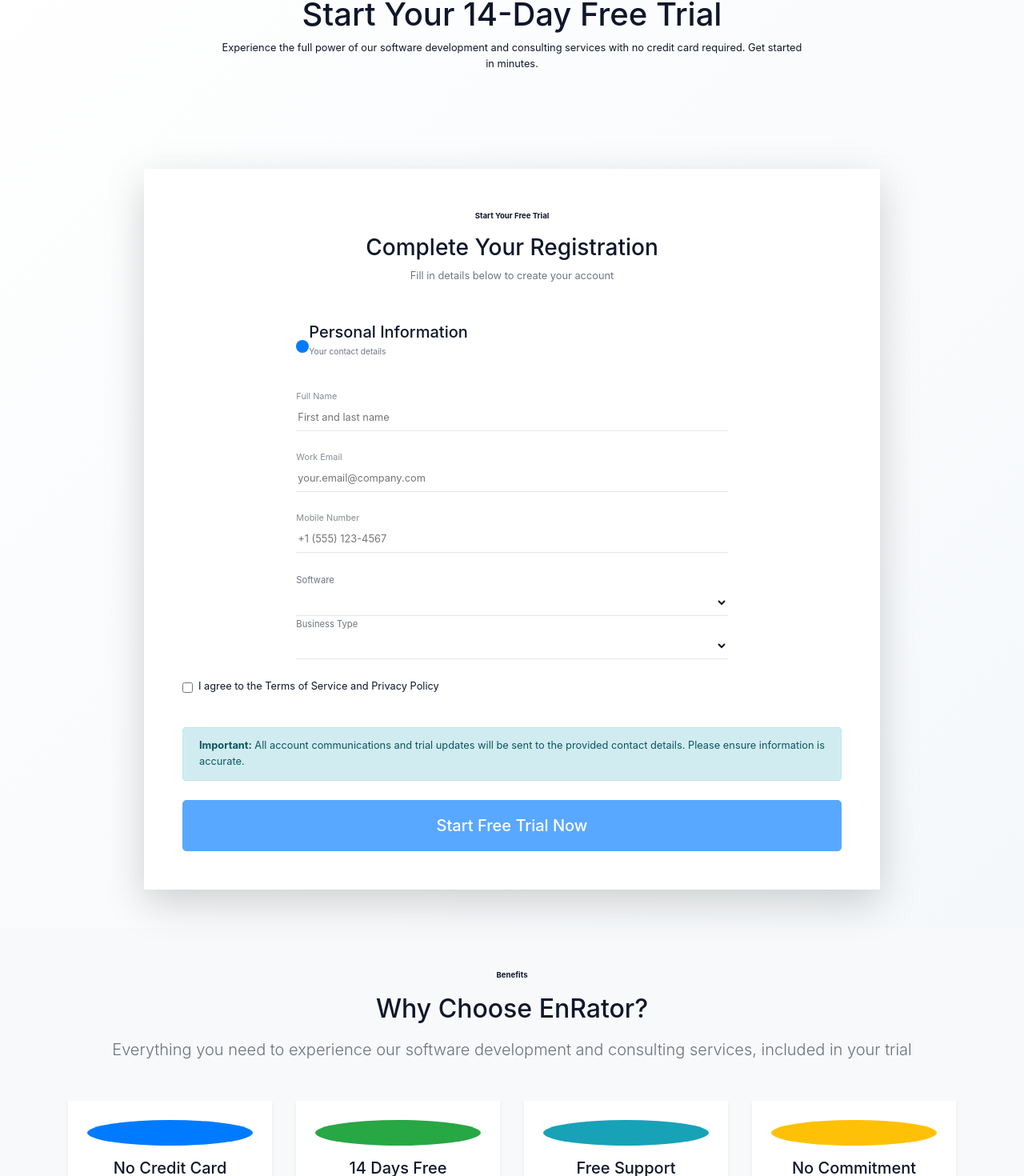
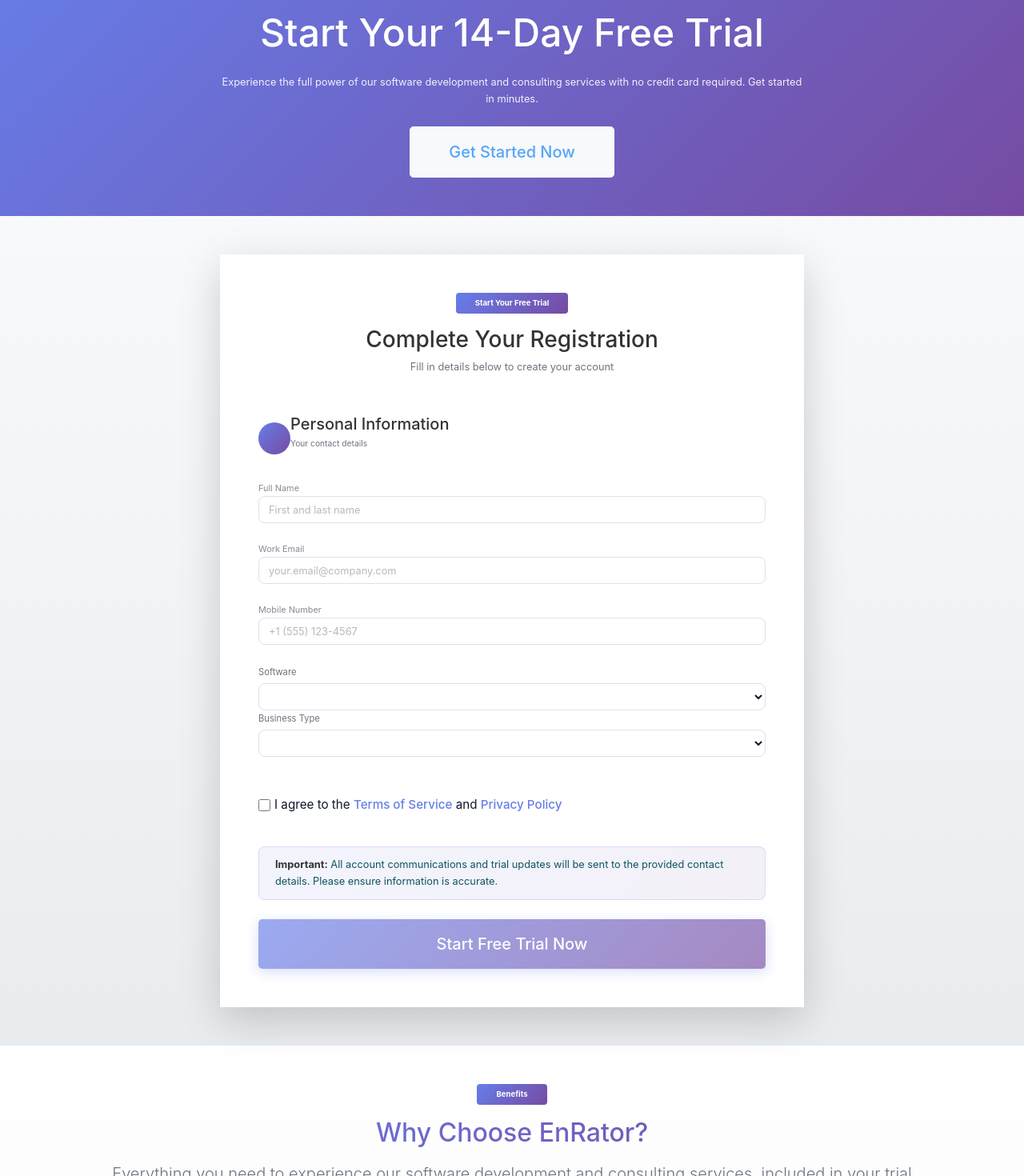
Before and after one commit to ashish005/company, an Angular app: page /trial in a window 1280 px wide. Shown: the part 139-1609 px from the top of the page at 80% size. Built offline with nearby package versions, Linux system fonts and the light colour scheme.

Commit message:
menu fixes

```diff
--- a/src/app/views/pricing-info.view.ts
+++ b/src/app/views/pricing-info.view.ts
@@ -20,7 +20,7 @@
         this.activeSoftware = this.lookups.softwares[0];
     }
 
-    ngOnInit(){ this.fetchSectorDetails(); }
+    ngOnInit(){  }//this.fetchSectorDetails();
 
     showBySoftware(software: any){
         this.activeSoftware = software;
--- a/src/app/views/templates/trial.html
+++ b/src/app/views/templates/trial.html
@@ -1,16 +1,21 @@
 <div class="trial-page">
   <!-- Hero Section -->
-  <section class="hero-section py-5">
-    <div class="container">
+  <section class="hero-section py-5 position-relative overflow-hidden" style="background: linear-gradient(135deg, #667eea 0%, #764ba2 100%);">
+    <div class="container position-relative" style="z-index: 2;">
       <div class="row align-items-center">
         <div class="col-lg-8 mx-auto text-center">
-          <div class="hero-content">
-            <div class="badge mb-3">
+          <div class="hero-content text-white">
+            <div class="badge bg-white bg-opacity-20 text-white mb-4 px-4 py-2 rounded-pill border border-white border-opacity-30">
               <i class="fa fa-rocket me-2"></i>Free Trial
             </div>
-            <h1 class="hero-title">Start Your 14-Day Free Trial</h1>
-            <p class="hero-subtitle mb-4">Experience the full power of our software development and consulting services with
+            <h1 class="hero-title fw-bold mb-4" style="font-size: 3rem;">Start Your 14-Day Free Trial</h1>
+            <p class="hero-subtitle mb-4 fs-5" style="opacity: 0.9;">Experience the full power of our software development and consulting services with
               no credit card required. Get started in minutes.</p>
+            <div class="mt-4">
+              <a [routerLink]="['/trial']" class="btn btn-light btn-lg px-5 py-3 rounded-pill fw-bold text-primary">
+                Get Started Now <i class="fa fa-arrow-right ms-2"></i>
+              </a>
+            </div>
           </div>
         </div>
       </div>
@@ -18,32 +23,32 @@
   </section>
 
   <!-- Registration Form -->
-  <section class="section-padding py-5" *ngIf="!successResp?.isSuccess">
+  <section class="section-padding py-5" style="background: linear-gradient(180deg, #f8f9fa 0%, #e9ecef 100%);" *ngIf="!successResp?.isSuccess">
     <div class="container">
       <div class="row justify-content-center">
-        <div class="col-lg-10">
-          <div class="contact-form-card p-5 bg-white rounded-4 shadow-lg">
+        <div class="col-lg-8">
+          <div class="contact-form-card p-4 p-md-5 bg-white rounded-4 shadow-lg border-0" style="border-top: 4px solid #667eea;">
             <form class="contact-form" [formGroup]="customForm">
               <!-- Form Header -->
               <div class="form-header text-center mb-5">
-                <div class="badge mb-3">
+                <div class="badge mb-3 px-4 py-2 rounded-pill" style="background: linear-gradient(135deg, #667eea 0%, #764ba2 100%); color: white;">
                   <i class="fa fa-rocket me-2"></i>Start Your Free Trial
                 </div>
-                <h3 class="form-title fw-bold mb-2">Complete Your Registration</h3>
+                <h3 class="form-title fw-bold mb-2" style="color: #333;">Complete Your Registration</h3>
                 <p class="form-subtitle text-muted">Fill in details below to create your account</p>
               </div>
 
               <div class="row">
-                <div class="col-lg-8 mx-auto">
+                <div class="col-12">
                   <!-- Personal Information Section -->
-                  <div class="form-section">
+                  <div class="form-section mb-4">
                     <div class="section-header mb-4">
                       <div class="d-flex align-items-center mb-3">
-                        <div class="section-icon me-3 bg-primary bg-opacity-10 rounded-circle p-2">
-                          <i class="fa fa-user text-primary"></i>
+                        <div class="section-icon me-3 rounded-circle p-2" style="background: linear-gradient(135deg, #667eea 0%, #764ba2 100%); width: 40px; height: 40px; display: flex; align-items: center; justify-content: center;">
+                          <i class="fa fa-user text-white"></i>
                         </div>
                         <div>
-                          <h5 class="section-title fw-bold mb-1">Personal Information</h5>
+                          <h5 class="section-title fw-bold mb-1" style="color: #333;">Personal Information</h5>
                           <p class="section-subtitle text-muted small">Your contact details</p>
                         </div>
                       </div>
@@ -52,17 +57,17 @@
                     <div class="row g-3">
                       <div class="col-12">
                         <div class="md-form-group float-label">
-                          <input type="text" formControlName="contactPersonName" class="md-input"
+                          <input type="text" formControlName="contactPersonName" class="md-input form-control"
                                  [ngClass]="{ 'is-invalid': submitted && f['contactPersonName'].errors }"
-                                 placeholder="First and last name">
+                                 placeholder="First and last name" style="border: 1px solid #dee2e6; padding: 0.75rem; border-radius: 0.5rem;">
                           <label>Full Name</label>
                         </div>
                       </div>
                       <div class="col-12">
                         <div class="md-form-group float-label">
-                          <input type="email" formControlName="contactPersonEmail" class="md-input"
+                          <input type="email" formControlName="contactPersonEmail" class="md-input form-control"
                                  [ngClass]="{ 'is-invalid': submitted && f['contactPersonEmail'].errors }"
-                                 placeholder="your.email@company.com">
+                                 placeholder="your.email@company.com" style="border: 1px solid #dee2e6; padding: 0.75rem; border-radius: 0.5rem;">
                           <label>Work Email</label>
                           <div *ngIf="submitted && f['contactPersonEmail'].errors" class="text-danger small mt-1">
                             <div *ngIf="f['contactPersonEmail'].errors['required']">Email is required</div>
@@ -72,9 +77,9 @@
                       </div>
                       <div class="col-12">
                         <div class="md-form-group float-label">
-                          <input type="tel" formControlName="contactPersonMobile" class="md-input"
+                          <input type="tel" formControlName="contactPersonMobile" class="md-input form-control"
                                  [ngClass]="{ 'is-invalid': submitted && f['contactPersonMobile'].errors }"
-                                 placeholder="+1 (555) 123-4567">
+                                 placeholder="+1 (555) 123-4567" style="border: 1px solid #dee2e6; padding: 0.75rem; border-radius: 0.5rem;">
                           <label>Mobile Number</label>
                           <div *ngIf="submitted && f['contactPersonMobile'].errors" class="text-danger small mt-1">
                             <div *ngIf="f['contactPersonMobile'].errors['required']">Mobile number is required</div>
@@ -85,8 +90,8 @@
                       </div>
                       <div class="col-12">
                         <div class="md-form-group float-label p-0">
-                          <label class="text-xs text-muted m-0">Software</label>
-                          <select class="md-input" formControlName="softwareCode">
+                          <label class="text-xs text-muted m-0 mb-1">Software</label>
+                          <select class="md-input form-select" formControlName="softwareCode" style="border: 1px solid #dee2e6; padding: 0.75rem; border-radius: 0.5rem;">
                             <option *ngFor="let entity of lookup.softwares;"
                                     [ngValue]="entity.code">{{entity.name}}</option>
                           </select>
@@ -94,8 +99,8 @@
                       </div>
                       <div class="col-12">
                         <div class="md-form-group float-label p-0">
-                          <label class="text-xs text-muted m-0">Business Type</label>
-                          <select class="md-input" formControlName="businessTypeCode">
+                          <label class="text-xs text-muted m-0 mb-1">Business Type</label>
+                          <select class="md-input form-select" formControlName="businessTypeCode" style="border: 1px solid #dee2e6; padding: 0.75rem; border-radius: 0.5rem;">
                             <option value="">Select business type</option>
                             <option *ngFor="let entity of businessTypes;"
                                     [ngValue]="entity.code">{{entity.name}}</option>
@@ -113,10 +118,10 @@
                   <div class="col-12">
                     <div class="form-group">
                       <div class="form-check">
-                        <input class="form-check-input" type="checkbox" id="terms" (change)="termsAccepted = $event.target.checked" required>
-                        <label class="form-check-label" for="terms">
-                          I agree to the <a href="#" class="link-primary">Terms of Service</a> and <a href="#"
-                                                                                                      class="link-primary">Privacy
+                        <input class="form-check-input" type="checkbox" id="terms" (change)="termsAccepted = $event.target.checked" required style="width: 1.2em; height: 1.2em;">
+                        <label class="form-check-label" for="terms" style="font-size: 0.95rem;">
+                          I agree to the <a href="#" class="link-primary" style="color: #667eea; text-decoration: none; font-weight: 500;">Terms of Service</a> and <a href="#"
+                                                                                                      class="link-primary" style="color: #667eea; text-decoration: none; font-weight: 500;">Privacy
                           Policy</a>
                         </label>
                       </div>
@@ -124,9 +129,9 @@
                   </div>
                 </div>
 
-                <div class="alert alert-info mt-4">
-                  <i class="fa fa-info-circle me-2"></i>
-                  <strong>Important:</strong> All account communications and trial updates will be sent to the provided
+                <div class="alert alert-info mt-4" style="background: linear-gradient(135deg, #667eea15 0%, #764ba215 100%); border: 1px solid #667eea30; border-radius: 0.5rem;">
+                  <i class="fa fa-info-circle me-2" style="color: #667eea;"></i>
+                  <strong style="color: #333;">Important:</strong> All account communications and trial updates will be sent to the provided
                   contact details. Please ensure information is accurate.
                 </div>
               </div>
@@ -134,8 +139,9 @@
               <!-- Submit Button -->
               <div class="row mt-4">
                 <div class="col-12 text-center">
-                  <button class="btn btn-primary btn-lg w-100 px-5 py-3" (click)="onSubmit(customForm)"
-                          [disabled]="!customForm.valid || !termsAccepted || submitted">
+                  <button class="btn btn-lg w-100 px-5 py-3 rounded-pill fw-bold text-white" (click)="onSubmit(customForm)"
+                          [disabled]="!customForm.valid || !termsAccepted || submitted"
+                          style="background: linear-gradient(135deg, #667eea 0%, #764ba2 100%); border: none; box-shadow: 0 4px 15px rgba(102, 126, 234, 0.4);">
                     <i *ngIf="submitted" class='fa fa-circle-o-notch fa-spin me-2'></i>
                     {{ submitted ? 'Creating Your Account...' : 'Start Free Trial Now' }}
                   </button>
@@ -210,54 +216,54 @@
   </section>
 
   <!-- Benefits Section -->
-  <section class="section-padding py-5 bg-light" *ngIf="!successResp?.isSuccess">
+  <section class="section-padding py-5" style="background: linear-gradient(180deg, #ffffff 0%, #f8f9fa 100%);" *ngIf="!successResp?.isSuccess">
     <div class="container">
       <div class="text-center mb-5">
-        <div class="badge mb-3">
+        <div class="badge mb-3 px-4 py-2 rounded-pill" style="background: linear-gradient(135deg, #667eea 0%, #764ba2 100%); color: white;">
           <i class="fa fa-star me-2"></i>Benefits
         </div>
-        <h2 class="display-5 fw-bold text-gradient mb-3">Why Choose EnRator?</h2>
+        <h2 class="display-5 fw-bold mb-3" style="background: linear-gradient(135deg, #667eea 0%, #764ba2 100%); -webkit-background-clip: text; -webkit-text-fill-color: transparent; background-clip: text;">Why Choose EnRator?</h2>
         <p class="lead text-muted mb-4">Everything you need to experience our software development and consulting services,
           included in your trial</p>
       </div>
 
       <div class="row g-4">
         <div class="col-lg-3 col-md-6">
-          <div class="feature-card text-center h-100 p-4 bg-white rounded-4 shadow-sm hover:shadow-lg transition-all border-0">
-            <div class="feature-icon mx-auto mb-3 bg-primary bg-opacity-10 rounded-circle p-3">
-              <i class="fa fa-credit-card fa-2x text-primary"></i>
+          <div class="feature-card text-center h-100 p-4 bg-white rounded-4 shadow-sm hover:shadow-lg transition-all border-0" style="border-top: 3px solid #667eea;">
+            <div class="feature-icon mx-auto mb-3 rounded-circle p-3" style="background: linear-gradient(135deg, #667eea 0%, #764ba2 100%); width: 60px; height: 60px; display: flex; align-items: center; justify-content: center;">
+              <i class="fa fa-credit-card fa-2x text-white"></i>
             </div>
-            <h5 class="feature-title fw-bold mb-2">No Credit Card</h5>
+            <h5 class="feature-title fw-bold mb-2" style="color: #333;">No Credit Card</h5>
             <p class="feature-description text-muted">Start your software trial without any payment information</p>
           </div>
         </div>
 
         <div class="col-lg-3 col-md-6">
-          <div class="feature-card text-center h-100 p-4 bg-white rounded-4 shadow-sm hover:shadow-lg transition-all border-0">
-            <div class="feature-icon mx-auto mb-3 bg-success bg-opacity-10 rounded-circle p-3">
-              <i class="fa fa-clock fa-2x text-success"></i>
+          <div class="feature-card text-center h-100 p-4 bg-white rounded-4 shadow-sm hover:shadow-lg transition-all border-0" style="border-top: 3px solid #28a745;">
+            <div class="feature-icon mx-auto mb-3 rounded-circle p-3" style="background: linear-gradient(135deg, #28a745 0%, #20c997 100%); width: 60px; height: 60px; display: flex; align-items: center; justify-content: center;">
+              <i class="fa fa-clock fa-2x text-white"></i>
             </div>
-            <h5 class="feature-title fw-bold mb-2">14 Days Free</h5>
+            <h5 class="feature-title fw-bold mb-2" style="color: #333;">14 Days Free</h5>
             <p class="feature-description text-muted">Full access to software development features for two weeks</p>
           </div>
         </div>
 
         <div class="col-lg-3 col-md-6">
-          <div class="feature-card text-center h-100 p-4 bg-white rounded-4 shadow-sm hover:shadow-lg transition-all border-0">
-            <div class="feature-icon mx-auto mb-3 bg-info bg-opacity-10 rounded-circle p-3">
-              <i class="fa fa-headset fa-2x text-info"></i>
+          <div class="feature-card text-center h-100 p-4 bg-white rounded-4 shadow-sm hover:shadow-lg transition-all border-0" style="border-top: 3px solid #17a2b8;">
+            <div class="feature-icon mx-auto mb-3 rounded-circle p-3" style="background: linear-gradient(135deg, #17a2b8 0%, #138496 100%); width: 60px; height: 60px; display: flex; align-items: center; justify-content: center;">
+              <i class="fa fa-headset fa-2x text-white"></i>
             </div>
-            <h5 class="feature-title fw-bold mb-2">Free Support</h5>
+            <h5 class="feature-title fw-bold mb-2" style="color: #333;">Free Support</h5>
             <p class="feature-description text-muted">Get technical consulting help during your trial period</p>
           </div>
         </div>
 
         <div class="col-lg-3 col-md-6">
-          <div class="feature-card text-center h-100 p-4 bg-white rounded-4 shadow-sm hover:shadow-lg transition-all border-0">
-            <div class="feature-icon mx-auto mb-3 bg-warning bg-opacity-10 rounded-circle p-3">
-              <i class="fa fa-ban fa-2x text-warning"></i>
+          <div class="feature-card text-center h-100 p-4 bg-white rounded-4 shadow-sm hover:shadow-lg transition-all border-0" style="border-top: 3px solid #ffc107;">
+            <div class="feature-icon mx-auto mb-3 rounded-circle p-3" style="background: linear-gradient(135deg, #ffc107 0%, #ffca2c 100%); width: 60px; height: 60px; display: flex; align-items: center; justify-content: center;">
+              <i class="fa fa-ban fa-2x text-white"></i>
             </div>
-            <h5 class="feature-title fw-bold mb-2">No Commitment</h5>
+            <h5 class="feature-title fw-bold mb-2" style="color: #333;">No Commitment</h5>
             <p class="feature-description text-muted">Cancel anytime, no strings attached</p>
           </div>
         </div>
```
